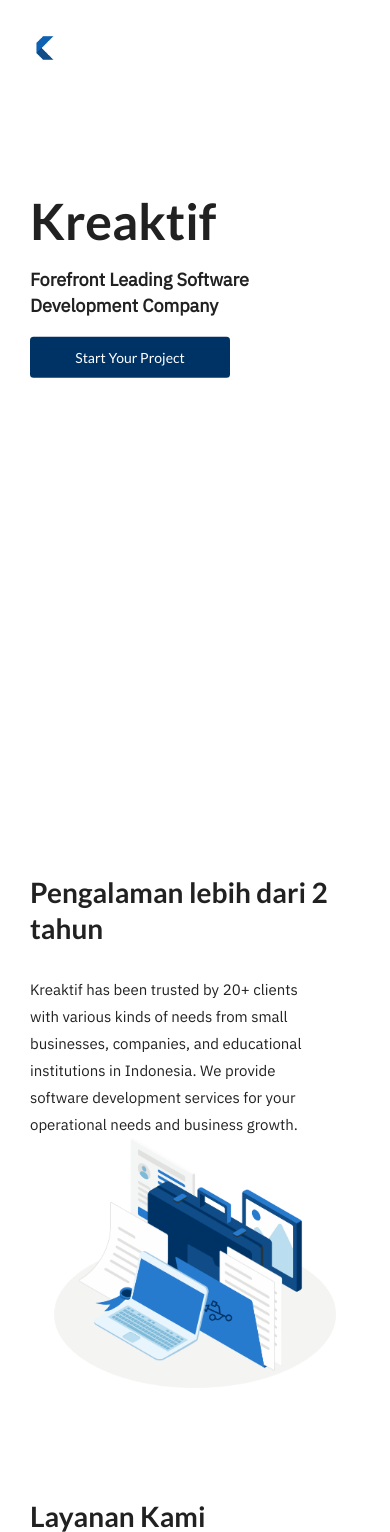
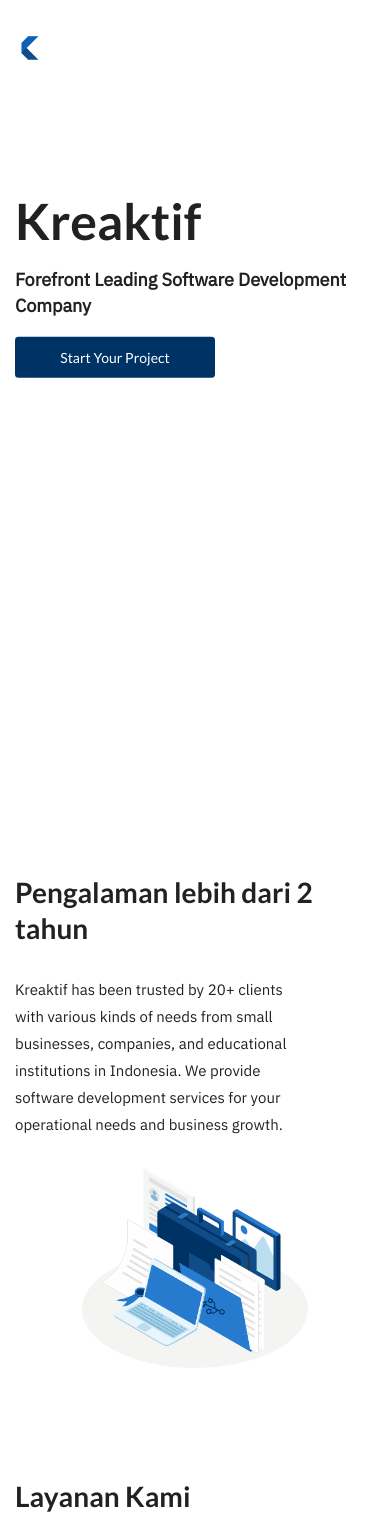
Before and after one commit to ryoookaze/new-kreaktif, a PHP site: page /index.php in a window 390 px wide. Shown: the top 1532 px of the page. Run offline with PHP 8.4, Linux system fonts and the light colour scheme; some libraries are stand-ins or nearby versions.

Commit message:
New Commit

```diff
--- a/about-us.php
+++ b/about-us.php
@@ -97,7 +97,7 @@
                     </div>
                     <div class="col-md-4">
                         <div class="card">
-                            <img class="card-img-top" src="assets/member/Picture7.png" alt="Card image cap">
+                            <img class="card-img-top" src="assets/member/picture7.png" alt="Card image cap">
                             <div class="card-body">
                                 <h3 class="nama">Ananda Afryan Gemilang</h3>
                                 <span>Front-end Engineer</span>
@@ -137,7 +137,7 @@
                     </div>
                     <div class="col-md-4">
                         <div class="card">
-                            <img class="card-img-top" src="assets/member/Picture6.png" alt="Card image cap">
+                            <img class="card-img-top" src="assets/member/picture6.png" alt="Card image cap">
                             <div class="card-body">
                                 <h3 class="nama">Eka Fitri Astutik</h3>
                                 <span>Content Writer</span>
--- a/head/head.php
+++ b/head/head.php
@@ -6,7 +6,6 @@
     <link rel="stylesheet" href="https://stackpath.bootstrapcdn.com/bootstrap/4.4.1/css/bootstrap.min.css" integrity="sha384-Vkoo8x4CGsO3+Hhxv8T/Q5PaXtkKtu6ug5TOeNV6gBiFeWPGFN9MuhOf23Q9Ifjh" crossorigin="anonymous">
     <script src="https://code.jquery.com/jquery-3.1.1.min.js" crossorigin="anonymous"></script>
     <link rel="stylesheet" href="https://cdn.jsdelivr.net/npm/semantic-ui@2.4.2/dist/semantic.min.css">
-    <script src="https://cdn.jsdelivr.net/npm/semantic-ui@2.4.2/dist/semantic.min.js"></script>
     <link href="https://unpkg.com/aos@2.3.1/dist/aos.css" rel="stylesheet">
     <link href='https://fonts.googleapis.com/css?family=IBM Plex Sans' rel='stylesheet'>
     <script src="https://ajax.googleapis.com/ajax/libs/jquery/3.4.1/jquery.min.js"></script>
--- a/index.php
+++ b/index.php
@@ -9,11 +9,11 @@
         <div class="container-fluid">
             <section class="first-section">
                 <div class="content">
-                    <h1 data-aos="fade-right" data-aos-duration="700">Kreaktif</h1>
-                    <p data-aos="fade-right" data-aos-delay="100" data-aos-duration="900">Forefront Leading Software Development Company</p>
-                    <a data-aos="fade-right" data-aos-delay="200" data-aos-duration="1000" href="contactus.php" class="btn btn-primary button-utama">Start Your Project</a>
+                    <h1 data-aos="fade-right" >Kreaktif</h1>
+                    <p data-aos="fade-right" >Forefront Leading Software Development Company</p>
+                    <a data-aos="fade-right"  href="contactus.php" class="btn btn-primary button-utama">Start Your Project</a>
                 </div>
-                <img data-aos="fade-left" data-aos-duration="500" src="assets/home-asset.png" class="gambar-abstrak" alt="gambar-abstrak">
+                <img data-aos="fade-left" src="assets/home-asset.png" class="gambar-abstrak" alt="gambar-abstrak">
             </section>
             <section class="home-pengalaman">
                 <div class="row">
@@ -51,7 +51,7 @@
                         </div>
                         <div class="col-md-3" data-aos="zoom-in" data-aos-delay="200">
                             <div class="card">
-                                <img src="assets/intelligence-service.png" alt="Card image cap" class="card-img">
+                                <img src="assets/product-design.png" alt="Card image cap" class="card-img">
                                 <div class="card-body">
                                     <h5 class="card-title">Product Design</h5>
                                     <p class="card-text">We can create a stunning and engaging UI/UX design that equal to your great code.</p>
@@ -60,7 +60,7 @@
                         </div>
                         <div class="col-md-3" data-aos="zoom-in" data-aos-delay="300">
                             <div class="card">
-                                <img src="assets/product-design.png" alt="Card image cap" class="card-img">
+                                <img src="assets/intelligence-service.png" alt="Card image cap" class="card-img">
                                 <div class="card-body">
                                     <h5 class="card-title">Intelligent Solution</h5>
                                     <p class="card-text">We can provide you an intelligence solution to bring your business into another level, leading to better, and faster.</p>
@@ -150,7 +150,7 @@
                     </div>
                 </div>
             </div>
-            </section>
+        </section>
         <section class="home-ready">
             <div class="content">
                 <h1>Ready to build your project ?</h1>
--- a/style/style.css
+++ b/style/style.css
@@ -1,14 +1,4 @@
 @import url("https://maxcdn.bootstrapcdn.com/bootstrap/latest/css/bootstrap.min.css");
-.container-fluid {
-  padding: 0 80px !important;
-}
-
-@media screen and (max-width: 768px) {
-  .container-fluid {
-    padding: 0 30px !important;
-  }
-}
-
 p {
   font-family: 'IBM Plex Sans';
 }
@@ -69,9 +59,13 @@
   width: 100%;
 }
 
-.navigation-bar, .navbar-solid {
+.navbar {
+  position: fixed !important;
+  display: block !important;
+}
+
+.navbar.navigation-bar, .navbar.navbar-solid {
   padding: 30px 0 !important;
-  position: fixed !important;
   width: 100%;
   background-color: transparent;
   z-index: 9;
@@ -79,7 +73,7 @@
   transition: background-color 0.5s ease 0s;
 }
 
-.navigation-bar.solid, .navbar-solid.solid {
+.navbar.navigation-bar.solid, .navbar.navbar-solid.solid {
   background-color: #ffffff;
   -webkit-transition: background-color 0.5s ease 0s;
   transition: background-color 0.5s ease 0s;
@@ -87,32 +81,32 @@
           box-shadow: 0 3px 6px rgba(0, 0, 0, 0.16), 10px 1px 6px rgba(0, 0, 0, 0.23);
 }
 
-.navigation-bar.solid .navbar-menu .menu, .navbar-solid.solid .navbar-menu .menu {
+.navbar.navigation-bar.solid .navbar-menu .menu, .navbar.navbar-solid.solid .navbar-menu .menu {
   color: #003365;
 }
 
-.navigation-bar.solid .navbar-logo .logo-container .title-logo, .navbar-solid.solid .navbar-logo .logo-container .title-logo {
+.navbar.navigation-bar.solid .navbar-logo .logo-container .title-logo, .navbar.navbar-solid.solid .navbar-logo .logo-container .title-logo {
   color: #003365;
 }
 
-.navigation-bar .navbar-logo .logo-container, .navbar-solid .navbar-logo .logo-container {
+.navbar.navigation-bar .navbar-logo .logo-container, .navbar.navbar-solid .navbar-logo .logo-container {
   display: -webkit-box;
   display: -ms-flexbox;
   display: flex;
 }
 
-.navigation-bar .navbar-logo .logo-container .logo, .navbar-solid .navbar-logo .logo-container .logo {
+.navbar.navigation-bar .navbar-logo .logo-container .logo, .navbar.navbar-solid .navbar-logo .logo-container .logo {
   height: 30px;
 }
 
-.navigation-bar .navbar-logo .logo-container .title-logo, .navbar-solid .navbar-logo .logo-container .title-logo {
+.navbar.navigation-bar .navbar-logo .logo-container .title-logo, .navbar.navbar-solid .navbar-logo .logo-container .title-logo {
   padding-left: 3px;
   margin: auto;
   color: #ffffff;
 }
 
 @media screen and (max-width: 768px) {
-  .navigation-bar .navbar-logo.navbar-mobile-wrapper, .navbar-solid .navbar-logo.navbar-mobile-wrapper {
+  .navbar.navigation-bar .navbar-logo.navbar-mobile-wrapper, .navbar.navbar-solid .navbar-logo.navbar-mobile-wrapper {
     display: -ms-grid;
     display: grid;
     -ms-grid-columns: 1fr 3fr;
@@ -130,18 +124,18 @@
   }
 }
 
-.navigation-bar .navbar-logo.navbar-mobile-wrapper .menu-toggle, .navbar-solid .navbar-logo.navbar-mobile-wrapper .menu-toggle {
+.navbar.navigation-bar .navbar-logo.navbar-mobile-wrapper .menu-toggle, .navbar.navbar-solid .navbar-logo.navbar-mobile-wrapper .menu-toggle {
   display: none;
 }
 
 @media screen and (max-width: 768px) {
-  .navigation-bar .navbar-logo.navbar-mobile-wrapper .menu-toggle, .navbar-solid .navbar-logo.navbar-mobile-wrapper .menu-toggle {
+  .navbar.navigation-bar .navbar-logo.navbar-mobile-wrapper .menu-toggle, .navbar.navbar-solid .navbar-logo.navbar-mobile-wrapper .menu-toggle {
     display: -ms-grid;
     display: grid;
   }
 }
 
-.navigation-bar .navbar-logo.navbar-mobile-wrapper .menu-toggle .bar, .navbar-solid .navbar-logo.navbar-mobile-wrapper .menu-toggle .bar {
+.navbar.navigation-bar .navbar-logo.navbar-mobile-wrapper .menu-toggle .bar, .navbar.navbar-solid .navbar-logo.navbar-mobile-wrapper .menu-toggle .bar {
   width: 25px;
   height: 2px;
   background-color: #ffffff;
@@ -150,23 +144,23 @@
   transition: all 0.3s ease-in-out;
 }
 
-.navigation-bar .navbar-logo.navbar-mobile-wrapper .menu-toggle .bar.solid, .navbar-solid .navbar-logo.navbar-mobile-wrapper .menu-toggle .bar.solid {
+.navbar.navigation-bar .navbar-logo.navbar-mobile-wrapper .menu-toggle .bar.solid, .navbar.navbar-solid .navbar-logo.navbar-mobile-wrapper .menu-toggle .bar.solid {
   background-color: #003365;
 }
 
 @media screen and (max-width: 768px) {
-  .navigation-bar .navbar-menu, .navbar-solid .navbar-menu {
+  .navbar.navigation-bar .navbar-menu, .navbar.navbar-solid .navbar-menu {
     display: none;
   }
 }
 
-.navigation-bar .navbar-menu a, .navbar-solid .navbar-menu a {
+.navbar.navigation-bar .navbar-menu a, .navbar.navbar-solid .navbar-menu a {
   color: #ffffff;
   padding: 0 15px;
   font-size: 17px;
 }
 
-.navigation-bar .navbar-menu a.active, .navbar-solid .navbar-menu a.active {
+.navbar.navigation-bar .navbar-menu a.active, .navbar.navbar-solid .navbar-menu a.active {
   font-weight: bold;
 }
 
@@ -319,7 +313,8 @@
 
 @media screen and (max-width: 768px) {
   .home .home-pengalaman .image-container .image-experience {
-    height: 250px;
+    height: 200px;
+    margin-top: 30px;
   }
 }
 
@@ -813,7 +808,7 @@
 
 @media screen and (max-width: 768px) {
   .services .first-content .content span {
-    font-size: 20px;
+    font-size: 15px;
   }
 }
 
@@ -1150,7 +1145,7 @@
 }
 
 .contact-us .container-sm .content-form {
-  height: 100vh;
+  margin-bottom: 100px;
 }
 
 .contact-us .container-sm .content-form .card {
--- a/style/style.scss
+++ b/style/style.scss
@@ -1,12 +1,12 @@
 @import 'colour.scss';
 @import url("https://maxcdn.bootstrapcdn.com/bootstrap/latest/css/bootstrap.min.css");
 
-.container-fluid {
-    padding: 0 80px !important;
-    @media screen and (max-width: 768px) {
-        padding: 0 30px !important;
-    }
-}
+// .container-fluid {
+//     padding: 0 80px !important;
+//     @media screen and (max-width: 768px) {
+//         padding: 0 30px !important;
+//     }
+// }
 
 p {
     font-family: 'IBM Plex Sans';
@@ -49,9 +49,11 @@
     width: 100%;
 }
 
-.navigation-bar, .navbar-solid {
+.navbar {
+    position: fixed !important;
+    display: block !important;
+    &.navigation-bar, &.navbar-solid {
         padding: 30px 0 !important;
-    position: fixed !important;
         width: 100%;
         background-color: transparent;
         z-index: 9;
@@ -123,6 +125,7 @@
                 font-size: 17px;
                 &.active {
                     font-weight: bold;
+                }
             }
         }
     }
@@ -236,7 +239,8 @@
             .image-experience {
                 height: 600px;
                 @media screen and (max-width:768px) {
-                    height: 250px;
+                    height: 200px;
+                    margin-top: 30px;
                 }
             }
         }
@@ -618,7 +622,7 @@
             span {
                 font-size: 25px;
                 @media screen and (max-width: 768px) {
-                    font-size: 20px;
+                    font-size: 15px;
                 }
             }
         }
@@ -881,7 +885,7 @@
             }
         }
         .content-form {
-            height: 100vh;
+            margin-bottom: 100px;
             .card {
                 padding: 30px;
                 @media screen and (max-width: 768px){
```
Also changed, not shown: assets/website/about-us.jpg, assets/website/mitraSejahtera.png, assets/website/portofolio-bg1.jpg, assets/website/telkomsel.png, 4 other files. Lines whose indentation alone changed are shown as unchanged.
